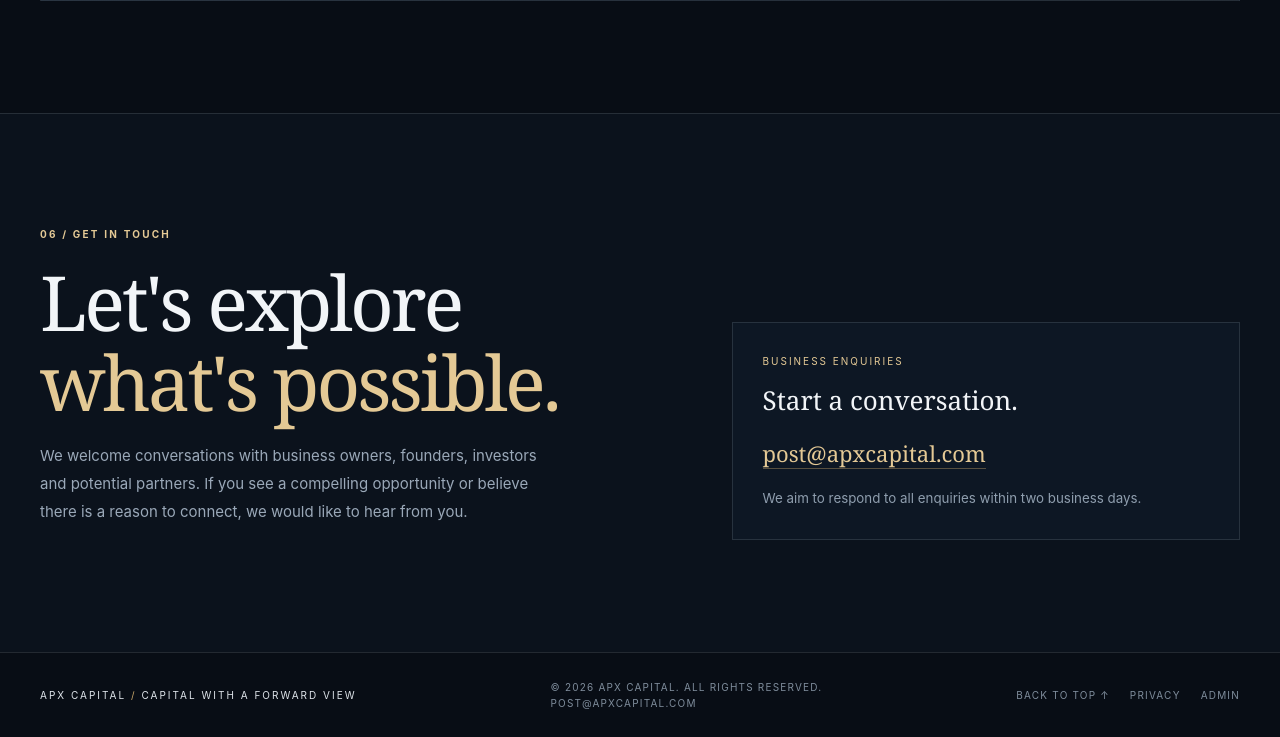
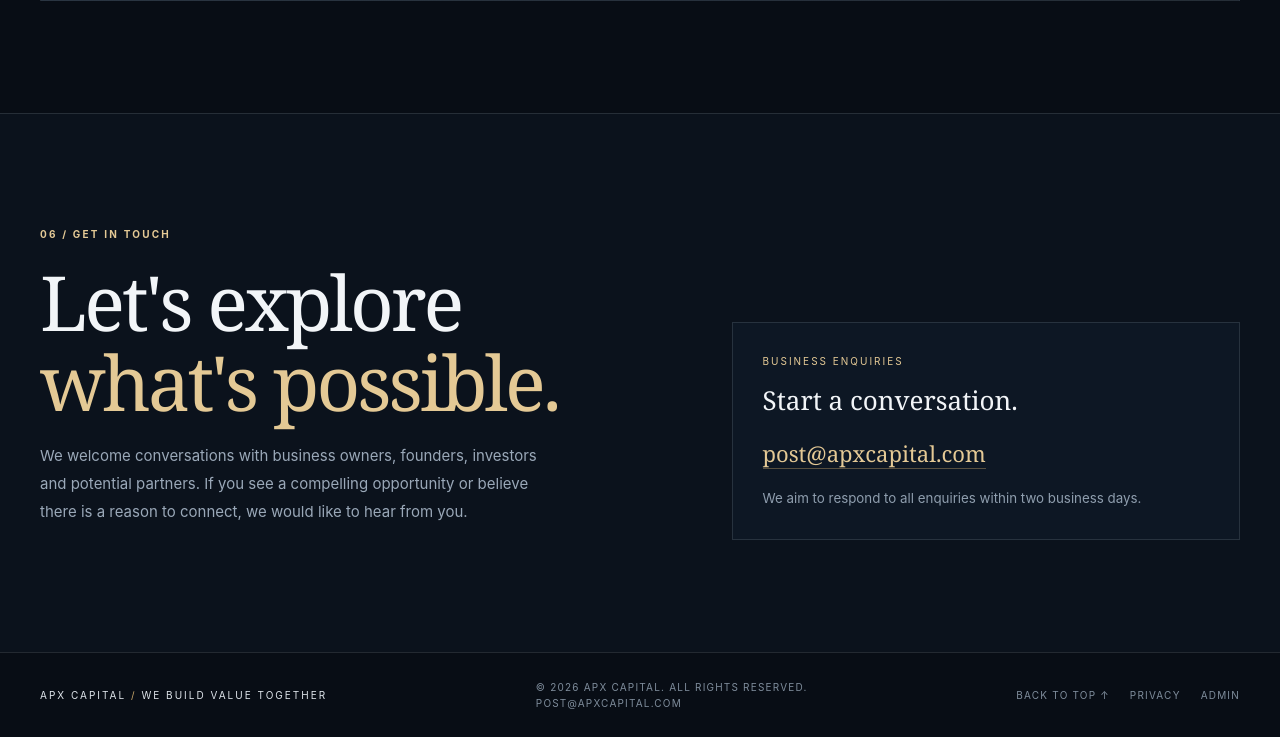
Before and after one commit to capa79/apxcapital, a plain HTML site: page index.html in a window 1280 px wide. Shown: the part 4922-5659 px from the top of the page. Drawn offline with Linux system fonts and the light colour scheme.

Commit message:
Nytt slagord: We Build Value Together
Co-Authored-By: Claude Opus 5.5 <noreply@anthropic.com>
Claude-Session: https://claude.ai/code/session_01297Yc4tj32rwtKmzATxcXS

```diff
--- a/index.html
+++ b/index.html
@@ -10,7 +10,7 @@
 <link rel="canonical" href="https://apxcapital.no/">
 <meta property="og:type" content="website">
 <meta property="og:site_name" content="APX Capital">
-<meta property="og:title" content="APX Capital — Capital with a forward view">
+<meta property="og:title" content="APX Capital — We Build Value Together">
 <meta property="og:description" content="Investment, technology and strategic advisory.">
 <meta property="og:url" content="https://apxcapital.no/">
 <meta property="og:image" content="https://apxcapital.no/og-image.png">
@@ -20,7 +20,7 @@
 <link rel="icon" type="image/svg+xml" href="favicon.svg">
 <link rel="icon" type="image/png" sizes="512x512" href="favicon-512.png">
 <link rel="apple-touch-icon" href="favicon-180.png">
-<title>APX Capital — Capital with a forward view</title>
+<title>APX Capital — We Build Value Together</title>
 <link rel="stylesheet" href="site.css">
 <script type="application/ld+json">{"@context": "https://schema.org", "@type": "Organization", "name": "APX Capital", "url": "https://apxcapital.no/", "logo": "https://apxcapital.no/apx-capital-logo.png", "email": "post@apxcapital.com", "description": "Investment, technology and strategic advisory."}</script>
 </head>
@@ -38,7 +38,7 @@
 <section class="focus" id="focus"><div class="wrap"><div class="focus-band"><div><div class="kicker">05 / Areas of interest</div><h3>Curious by nature.<br>Selective by design.</h3><p>We maintain a broad perspective while remaining selective about where we engage. Our interests may evolve as markets, technologies and opportunities develop.</p></div><div class="tags"><span class="tag">Private investments</span><span class="tag">Growth companies</span><span class="tag">Technology &amp; AI</span><span class="tag">Digital business</span><span class="tag">Strategic partnerships</span><span class="tag">Corporate advisory</span><span class="tag">Special situations</span><span class="tag">Business development</span></div></div></div></section>
 <section class="contact" id="contact"><div class="wrap"><div class="contact-grid"><div><div class="kicker">06 / Get in touch</div><h2>Let's explore<br><em style="color:var(--gold2);font-style:normal">what's possible.</em></h2><p>We welcome conversations with business owners, founders, investors and potential partners. If you see a compelling opportunity or believe there is a reason to connect, we would like to hear from you.</p></div><div class="contact-panel"><div class="label">Business enquiries</div><div class="big">Start a conversation.</div><a class="contact-mail" href="mailto:post@apxcapital.com" data-goatcounter-click="mailto-contact" data-goatcounter-title="Email (contact panel)">post@apxcapital.com</a>
 <small>We aim to respond to all enquiries within two business days.</small></div></div></div></section>
-</main><footer><div class="wrap foot"><div class="footbrand">APX CAPITAL <span style="color:var(--gold)">/</span> <span>Capital with a forward view</span></div><div>© <span id="year"></span> APX Capital. <span>All rights reserved.</span><br>
+</main><footer><div class="wrap foot"><div class="footbrand">APX CAPITAL <span style="color:var(--gold)">/</span> <span>We Build Value Together</span></div><div>© <span id="year"></span> APX Capital. <span>All rights reserved.</span><br>
 <span class="legal"><a href="mailto:post@apxcapital.com" data-goatcounter-click="mailto-footer" data-goatcounter-title="Email (footer)">post@apxcapital.com</a></span></div><div class="footlinks"><a href="#home">Back to top ↑</a><a href="privacy.html">Privacy</a><a href="admin.html" rel="nofollow">Admin</a></div></div></footer>
 <script data-goatcounter="https://apxcapital.goatcounter.com/count" async src="https://gc.zgo.at/count.v5.js" integrity="sha384-atnOLvQb9t+jTSipvd75X2yginT4PjVbqDdlJAmxMm+wYElFmeR6EmLP5bYeoRVQ" crossorigin="anonymous"></script>
 <script src="site.js" defer></script>
```
Also changed, not shown: 404.html (+1 -1 lines), privacy.html (+1 -1 lines), projects.html (+1 -1 lines).
